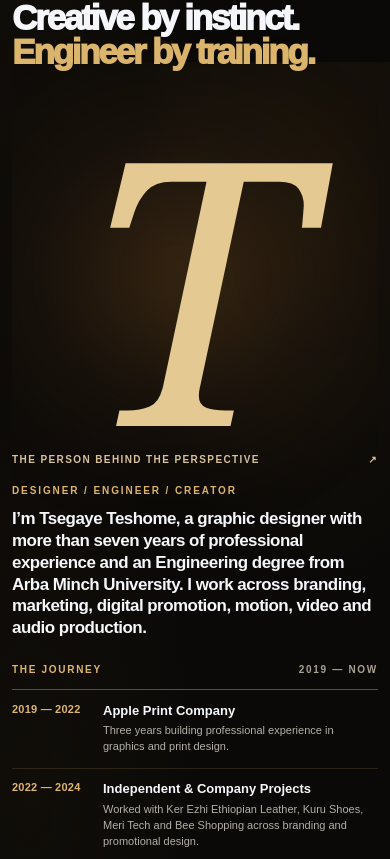
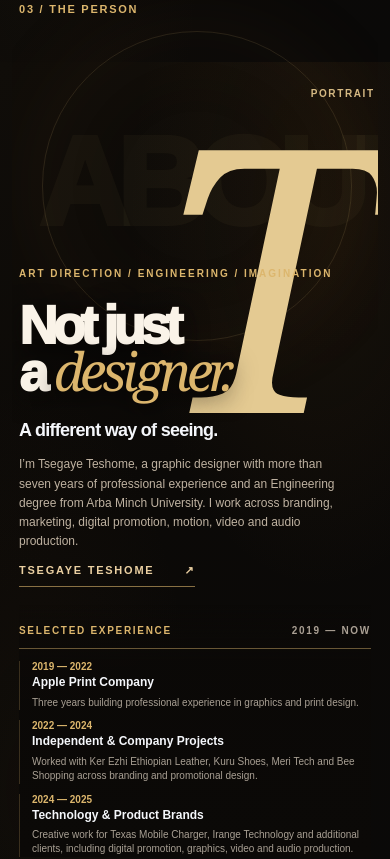
Before and after one commit to mkcoder1218/Tsgaye, a Next.js app: page / in a window 390 px wide. Shown: the part 2470-3329 px from the top of the page. Built offline with nearby package versions, Linux system fonts and the light colour scheme.

Commit message:
Reimagine About as a full-frame artistic editorial spread

```diff
--- a/app/globals.css
+++ b/app/globals.css
@@ -3242,3 +3242,66 @@ body {
  .about-editorial .timeline-row>div{padding-left:0}
  .about-editorial-timeline-index{display:none}
 }
+
+
+/* ABOUT / visual editorial spread: portrait, typography and experience as one scene. */
+.about-gallery{position:relative;overflow:hidden;isolation:isolate}
+.about-gallery-stage{position:relative;min-height:clamp(650px,calc(100svh - 82px),940px);display:flex;flex-direction:column;justify-content:space-between;padding:clamp(16px,2.5vh,34px) clamp(14px,2vw,30px) clamp(20px,3vh,42px)}
+.about-gallery-index{position:relative;z-index:6;color:var(--accent);font-size:11px;font-weight:900;letter-spacing:.16em;text-transform:uppercase}
+.about-gallery-watermark{position:absolute;top:10%;left:7%;z-index:0;font-size:clamp(170px,27vw,490px);font-weight:950;letter-spacing:-.1em;line-height:.85;color:rgba(220,182,109,.045);pointer-events:none}
+.about-gallery-orbit{position:absolute;right:7%;top:6%;width:clamp(310px,45vw,680px);aspect-ratio:1;border-radius:50%;border:1px solid rgba(220,182,109,.15);box-shadow:0 0 100px rgba(179,121,50,.08),inset 0 0 100px rgba(179,121,50,.05);pointer-events:none}
+.about-gallery-copy{position:relative;z-index:4;width:min(56%,710px);padding:clamp(25px,5vh,65px) 0 4vh}
+.about-gallery-kicker{margin:0 0 clamp(18px,3vh,38px);color:var(--accent);font-size:10px;font-weight:800;letter-spacing:.2em;text-transform:uppercase}
+.about-gallery-headline{position:relative;margin:0;color:#faf3e8;font-size:clamp(66px,9vw,146px);font-weight:950;line-height:.84;letter-spacing:-.09em}
+.about-gallery-headline em{font-family:Georgia,serif;font-weight:400;font-style:italic;letter-spacing:-.08em;color:var(--accent)}
+.about-gallery-subhead{margin:clamp(16px,3vh,35px) 0 14px;font-size:clamp(17px,1.9vw,28px);font-weight:800;letter-spacing:-.04em}
+.about-gallery-bio{max-width:530px;margin:0;color:#bfb2a1;font-size:clamp(12px,1.06vw,16px);font-weight:400;line-height:1.6}
+.about-gallery-signature{display:inline-flex;gap:30px;margin-top:clamp(18px,3vh,33px);border-bottom:1px solid rgba(220,182,109,.6);padding:0 0 9px;font-size:11px;font-weight:900;letter-spacing:.16em;text-transform:uppercase;color:#ebd0a2}
+.about-gallery-portrait.about-art{position:absolute;right:0;top:5%;width:clamp(330px,44%,640px);height:78%;min-height:0;z-index:2;overflow:visible;background:none}
+.about-gallery-portrait .about-image-stage{position:absolute;inset:0;overflow:hidden;background:transparent;border:0;box-shadow:none;-webkit-mask-image:linear-gradient(to bottom,transparent 0%,#000 10%,#000 64%,transparent 97%);mask-image:linear-gradient(to bottom,transparent 0%,#000 10%,#000 64%,transparent 97%)}
+.about-gallery-portrait .about-image-stage::after{content:"";position:absolute;inset:0;pointer-events:none;background:linear-gradient(90deg,#0b0907 0%,rgba(11,9,7,.75) 10%,transparent 35%,transparent 81%,rgba(11,9,7,.32) 100%),linear-gradient(0deg,rgba(11,9,7,.5),transparent 50%)}
+.about-gallery-portrait .about-art-image{display:block;width:100%;height:100%;object-fit:cover;object-position:center 17%;filter:saturate(.62) contrast(1.07)}
+.about-gallery-photo-index{position:absolute;top:7%;right:3%;color:#d5b983;font-size:10px;font-weight:900;letter-spacing:.16em;text-transform:uppercase}
+.about-gallery-experience{position:relative;z-index:5;width:100%;padding-top:12px;background:linear-gradient(180deg,rgba(11,9,7,0),rgba(11,9,7,.93) 22%,#0b0907 100%)}
+.about-gallery-experience-label{display:flex;justify-content:space-between;gap:16px;border-bottom:1px solid rgba(220,182,109,.45);padding:0 0 12px;color:var(--accent);font-size:10px;font-weight:900;letter-spacing:.17em;text-transform:uppercase}
+.about-gallery-experience-label span{color:#aaa094}
+.about-gallery-career{display:grid;grid-template-columns:repeat(3,minmax(0,1fr));gap:clamp(18px,3vw,52px);padding-top:17px}
+.about-gallery-career-item{position:relative;min-width:0;padding-left:clamp(22px,2.5vw,34px);border-left:1px solid rgba(220,182,109,.23)}
+.about-gallery-career-number{position:absolute;top:0;left:8px;color:var(--accent);font-size:10px;font-weight:900}
+.about-gallery-career-item time{display:block;color:var(--accent);font-size:10px;font-weight:800;margin-bottom:8px}
+.about-gallery-career-item h3{margin:0 0 6px;font-size:clamp(12px,1.08vw,16px);line-height:1.2}
+.about-gallery-career-item p{margin:0;color:#a9a094;font-size:clamp(10px,.79vw,12px);line-height:1.45}
+@media(min-width:821px) and (max-height:760px){
+ .about-gallery-stage{min-height:calc(100svh - 75px);padding-top:15px;padding-bottom:16px}
+ .about-gallery-copy{padding:2vh 0}
+ .about-gallery-headline{font-size:clamp(60px,7.8vw,105px)}
+ .about-gallery-kicker{margin-bottom:15px}
+ .about-gallery-subhead{margin-top:13px}
+ .about-gallery-signature{margin-top:12px}
+ .about-gallery-portrait.about-art{height:76%}
+ .about-gallery-career{padding-top:11px}
+}
+@media(max-width:820px){
+ .about-gallery-stage{min-height:calc(100svh - 72px)}
+ .about-gallery-copy{width:65%;padding:6vh 0}
+ .about-gallery-headline{font-size:clamp(54px,9vw,85px)}
+ .about-gallery-portrait.about-art{right:-6%;width:55%;height:68%;top:12%}
+ .about-gallery-career{gap:16px}
+ .about-gallery-career-item{padding-left:16px}
+ .about-gallery-career-number{display:none}
+}
+@media(max-width:560px){
+ .about-gallery-stage{min-height:850px;padding:18px 7px 25px}
+ .about-gallery-watermark{top:17%;font-size:32vw}
+ .about-gallery-portrait.about-art{top:9%;right:-11%;width:82%;height:47%}
+ .about-gallery-copy{width:100%;padding-top:30vh;padding-bottom:18px}
+ .about-gallery-headline{font-size:clamp(53px,13vw,75px);text-shadow:0 6px 24px #0b0907}
+ .about-gallery-subhead{font-size:18px}
+ .about-gallery-bio{max-width:96%;font-size:12px}
+ .about-gallery-signature{margin-top:13px}
+ .about-gallery-experience{padding-top:20px}
+ .about-gallery-career{grid-template-columns:1fr;gap:10px;padding-top:12px}
+ .about-gallery-career-item{padding-left:12px}
+ .about-gallery-career-item time{margin-bottom:3px}
+ .about-gallery-career-item p{font-size:10px}
+}
--- a/components/sections/About.tsx
+++ b/components/sections/About.tsx
@@ -8,16 +8,23 @@ export async function About() {
   });
 
   return (
-    <section className="section shell about-editorial" id="about">
-      <div className="about-editorial-heading">
-        <span className="section-eyebrow">03 — About</span>
-        <h2>Creative by instinct.<br /><em>Engineer by training.</em></h2>
-        <span className="about-editorial-mark" aria-hidden="true">T / T</span>
+    <section className="section shell about-gallery" id="about">
+      <div className="about-gallery-stage">
+        <span className="about-gallery-index section-eyebrow">03 / The person</span>
+        <span className="about-gallery-watermark" aria-hidden="true">ABOUT</span>
+        <div className="about-gallery-orbit" aria-hidden="true" />
+
+        <div className="about-gallery-copy about-content js-about-copy">
+          <p className="about-gallery-kicker">Art direction / Engineering / Imagination</p>
+          <h2 className="about-gallery-headline">
+            Not just<br />a <em>designer.</em>
+          </h2>
+          <p className="about-gallery-subhead">A different way of seeing.</p>
+          <p className="about-gallery-bio">{portfolio.about}</p>
+          <span className="about-gallery-signature">Tsegaye Teshome <span aria-hidden="true">↗</span></span>
         </div>
 
-      <div className="about-editorial-layout">
-        <div className={`about-art about-editorial-portrait${aboutImage ? " has-image" : ""}`}>
-          <div className="about-editorial-halo" aria-hidden="true" />
+        <div className={`about-art about-gallery-portrait${aboutImage ? " has-image" : ""}`}>
           {aboutImage ? (
             <div className="about-image-stage">
               <img
@@ -32,26 +39,20 @@ export async function About() {
           ) : (
             <span className="about-letter">T</span>
           )}
-          <span className="about-editorial-caption">The person behind the perspective <span aria-hidden="true">↗</span></span>
+          <span className="about-gallery-photo-index">Portrait / 001</span>
         </div>
 
-        <div className="about-content js-about-copy about-editorial-content">
-          <span className="about-editorial-overline">Designer / Engineer / Creator</span>
-          <p className="about-copy">{portfolio.about}</p>
-          <div className="about-editorial-timeline">
-            <span className="about-editorial-timeline-label">The journey <span>2019 — Now</span></span>
-            <div className="timeline">
+        <div className="about-gallery-experience">
+          <span className="about-gallery-experience-label">Selected experience <span>2019 — Now</span></span>
+          <div className="about-gallery-career">
             {portfolio.experience.map((job, index) => (
-                <article className="timeline-row js-about-timeline-row" key={`${job.period}-${job.company}`}>
+              <article className="about-gallery-career-item js-about-timeline-row" key={`${job.period}-${job.company}`}>
+                <span className="about-gallery-career-number">0{index + 1}</span>
                 <time>{job.period}</time>
-                  <div>
-                    <span className="about-editorial-timeline-index">{String(index + 1).padStart(2, "0")}</span>
                 <h3>{job.company}</h3>
                 <p>{job.description}</p>
-                  </div>
               </article>
             ))}
-            </div>
           </div>
         </div>
       </div>
```
Lines whose indentation alone changed are shown as unchanged.
